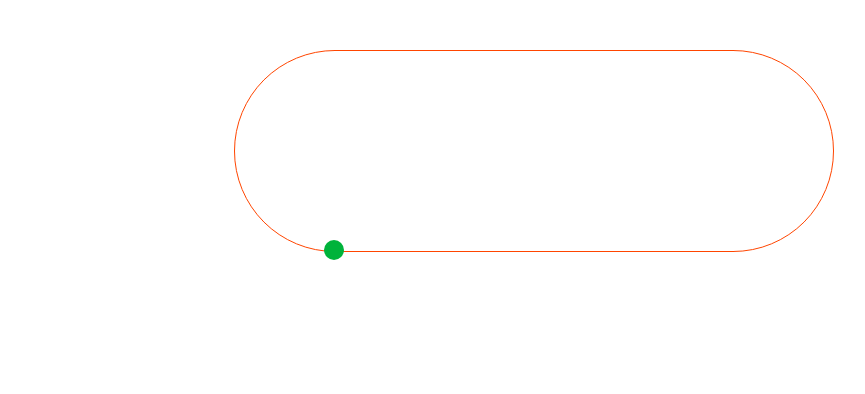
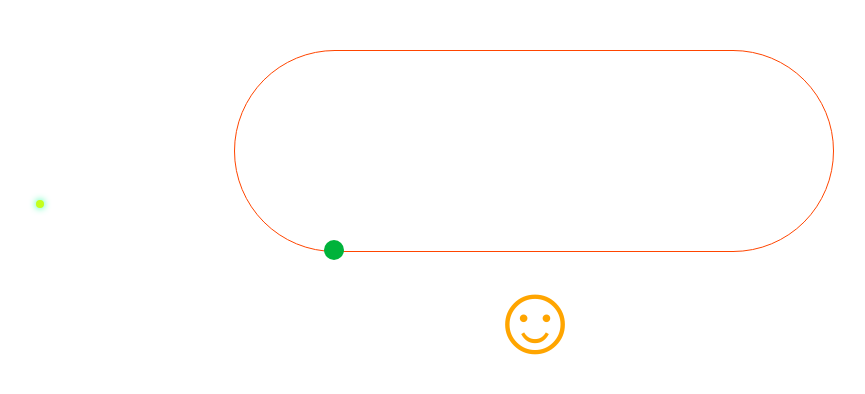
Before and after one commit to Gwemz/test1, a plain HTML site: page index6.html in a window 1280 px wide. Shown: the whole page, without its empty margins (106-971 px from the left). Drawn offline with Linux system fonts and the light colour scheme.

Commit message:
'fuckTransition-origin'

```diff
--- a/index6.html
+++ b/index6.html
@@ -92,7 +92,47 @@
     }*/
 
 /*---------------------------------*/
+    body>div.test{
+        width:100px;
+        height:100px;
+        margin: 20px auto 0;
+        color:orange;
+        font-size:100px;
+        line-height:1;
+        animation: test 5s linear 0s infinite;
+        transform-origin: 0% 300%;
+    }
+    div.test>div{
+        animation: inner-circle 5s linear 0s infinite;
+    }
+    @keyframes test {
+        from { transform:rotate(0deg); }
+        to { transform:rotate(360deg); }
+    }
 
+    @keyframes inner-circle{
+        from{
+            transform: rotate(360deg);
+        }
+    }
+
+    .class_ball
+    {
+        width:8px;
+        height:8px;
+        background: #c5ff1c;
+        border-radius:4px;
+        box-shadow:0 0 7px #27ff9d;
+        left:200px;
+        top:200px;
+        position:absolute;
+        -webkit-animation:action 2s linear infinite;
+    }
+    @-webkit-keyframes action
+    {
+        from{transform: rotate(0deg)  translate(58px) rotate(0deg);}
+        to{transform: rotate(360deg) translate(58px) rotate(-360deg);}
+    }
 
 </style>
 <body>
@@ -111,5 +151,9 @@
 </div>
 <div id="lopp"></div>
 <div id="ball"></div>
+<div class="test">
+    <div>☺</div>
+</div>
+<p class="class_ball"></p>
 </body>
 </html>
```
